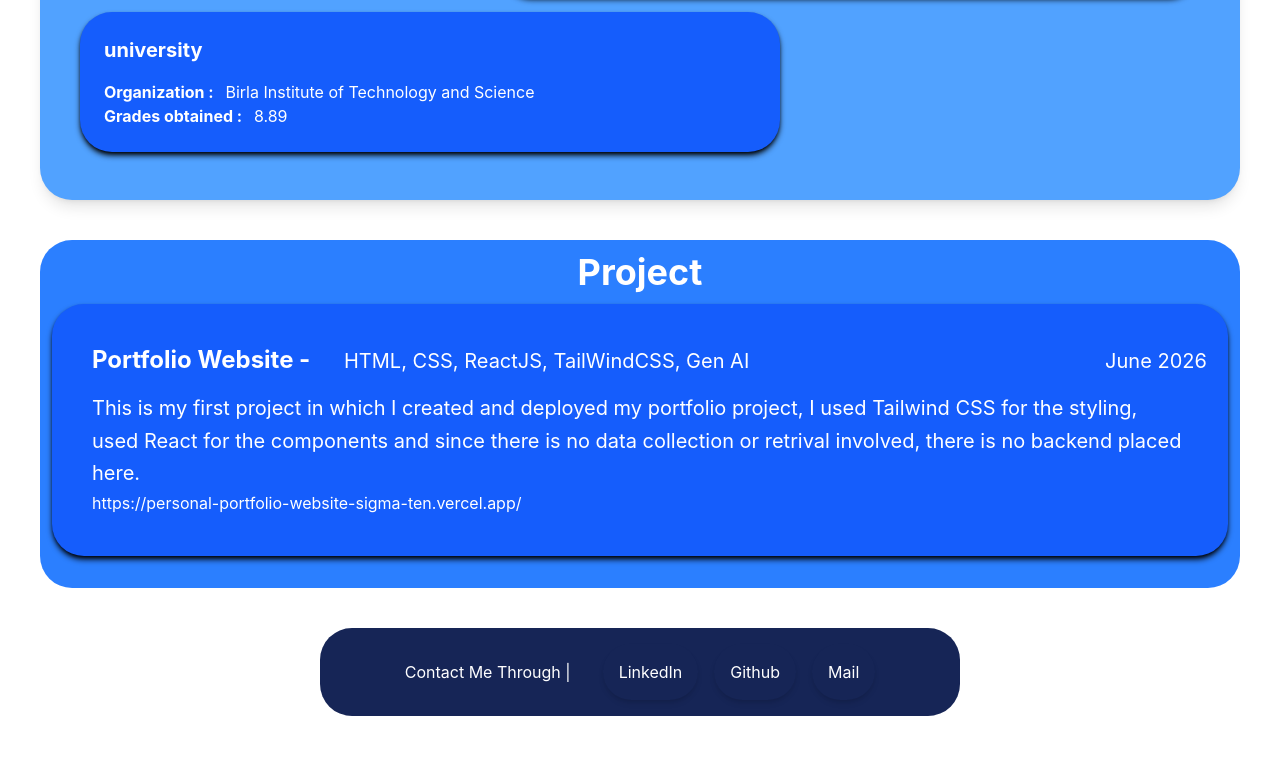
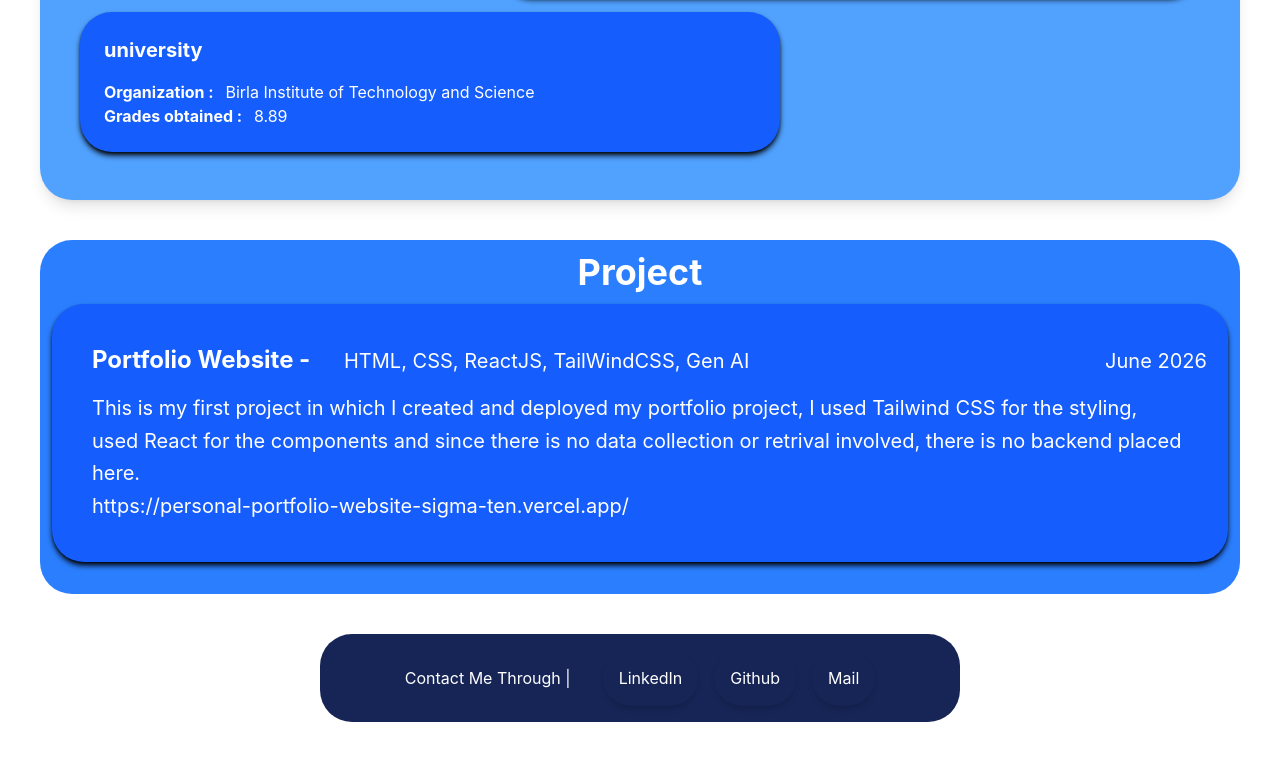
Before and after one commit to nandakishore7768-arch/personal_portfolio_website, a React (Vite) app in the folder nk-portfolio-2026/: page / in a window 1280 px wide. Shown: the part 2334-3094 px from the top of the page. Built offline with nearby package versions, Linux system fonts and the light colour scheme.

Commit message:
added website link

```diff
--- a/nk-portfolio-2026/src/project.jsx
+++ b/nk-portfolio-2026/src/project.jsx
@@ -10,7 +10,7 @@ function Card(props){
                 </div>
 
             <p className="text-xl leading-relaxed">{props.description}</p>
-            <p className="text-cl leading-relaxed">{props.link}</p>
+            <a href={props.link} className="text-xl leading-relaxed hover:scale-105">{props.link}</a>
         </div>
     )
 }
```
